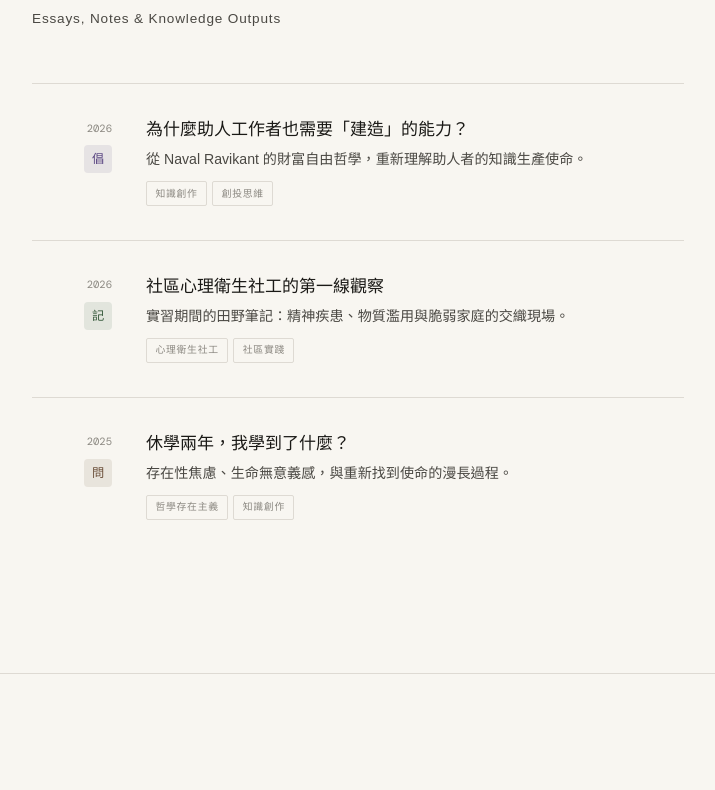
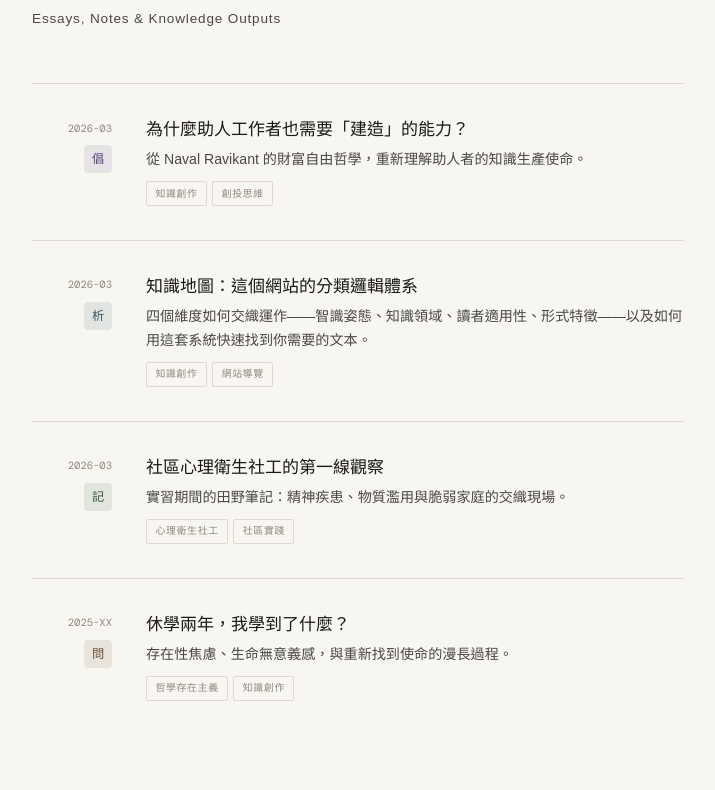
Before and after one commit to howard-social-work/howard-social-work.github.io, a plain HTML site: page index.html in a window 1280 px wide. Shown: the part 2100-2890 px from the top of the page, without its empty margins (282-997 px from the left). Drawn offline with nearby package versions, Linux system fonts and the light colour scheme; a web font is replaced by a local one.

Commit message:
Update index.html

```diff
--- a/index.html
+++ b/index.html
@@ -469,7 +469,7 @@
     <!-- ★ 第一篇文章：修改此模板後將 href 指向實際檔案 -->
     <a href="articles/why-helpers-need-to-build.html" class="work-item">
       <div class="work-meta">
-        <span class="work-date">2026</span>
+        <span class="work-date">2026-03</span>
         <span class="gesture-tag advocate">倡</span>
       </div>
       <div>
@@ -478,10 +478,23 @@
         <div class="domain-tags"><span class="domain-tag">知識創作</span><span class="domain-tag">創投思維</span></div>
       </div>
     </a>
+    <!-- ★ 第二篇文章：知識地圖・分類邏輯體系 -->
+    <a href="articles/classification-system.html" class="work-item">
+      <div class="work-meta">
+        <span class="work-date">2026-03</span>
+        <span class="gesture-tag analyze">析</span>
+      </div>
+      <div>
+        <p class="work-title">知識地圖：這個網站的分類邏輯體系</p>
+        <p class="work-exc">四個維度如何交織運作——智識姿態、知識領域、讀者適用性、形式特徵——以及如何用這套系統快速找到你需要的文本。</p>
+        <div class="domain-tags"><span class="domain-tag">知識創作</span><span class="domain-tag">網站導覽</span></div>
+      </div>
+    </a>
+
 
     <a href="#" class="work-item">
       <div class="work-meta">
-        <span class="work-date">2026</span>
+        <span class="work-date">2026-03</span>
         <span class="gesture-tag record">記</span>
       </div>
       <div>
@@ -493,7 +506,7 @@
 
     <a href="#" class="work-item">
       <div class="work-meta">
-        <span class="work-date">2025</span>
+        <span class="work-date">2025-XX</span>
         <span class="gesture-tag ask">問</span>
       </div>
       <div>
@@ -546,7 +559,7 @@
         <div class="dtile"><p class="dtile-zh">自殺防治</p><p class="dtile-en">Suicide Prevention</p></div>
         <div class="dtile"><p class="dtile-zh">司法矯治</p><p class="dtile-en">Forensic Social Work</p></div>
         <div class="dtile"><p class="dtile-zh">暴力保護與社安網</p><p class="dtile-en">Protection &amp; Safety Net</p></div>
-        <div class="dtile"><p class="dtile-zh">身心障礙與脆弱家庭</p><p class="dtile-en">Disability &amp; Vulnerable Families</p></div>
+        <div class="dtile"><p class="dtile-zh">身心障磙與脆弱家庭</p><p class="dtile-en">Disability &amp; Vulnerable Families</p></div>
       </div>
     </div>
 
```
